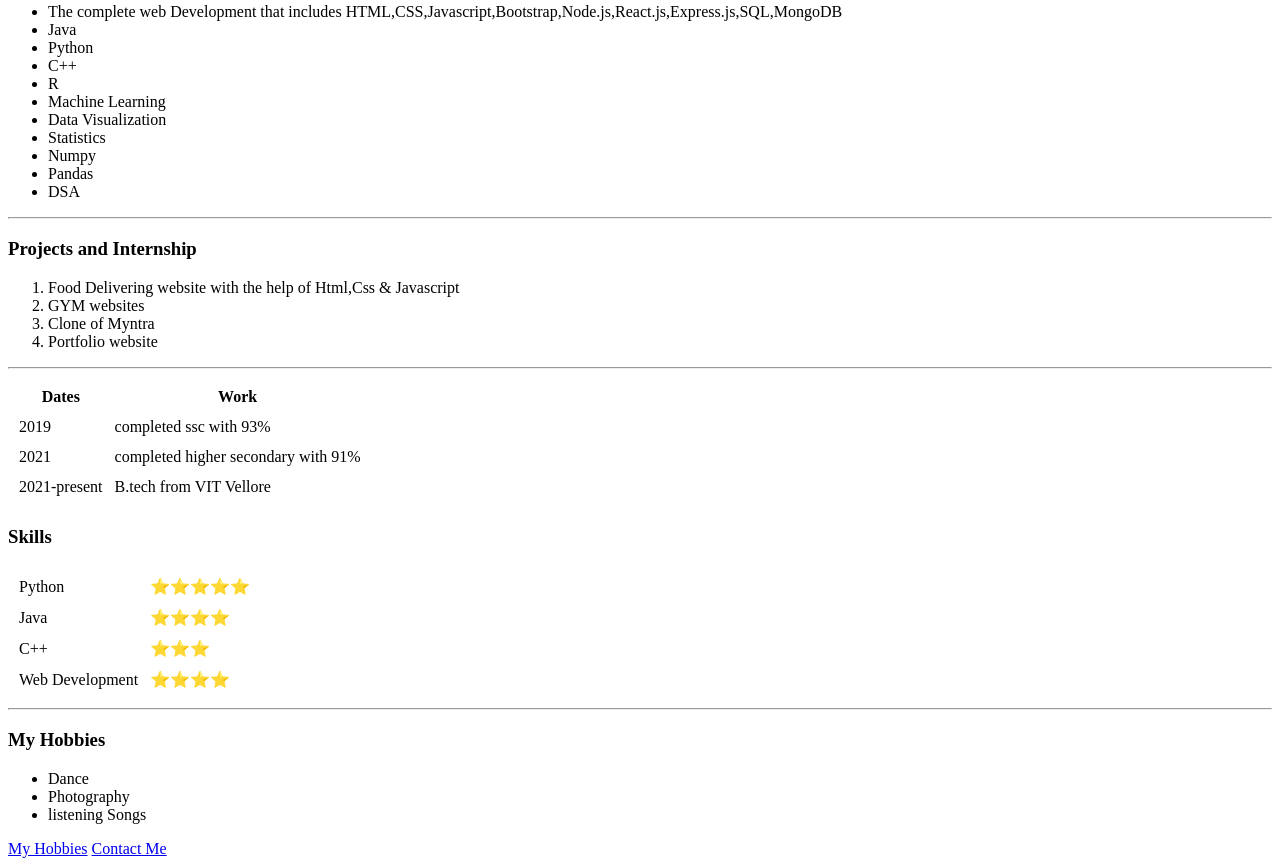
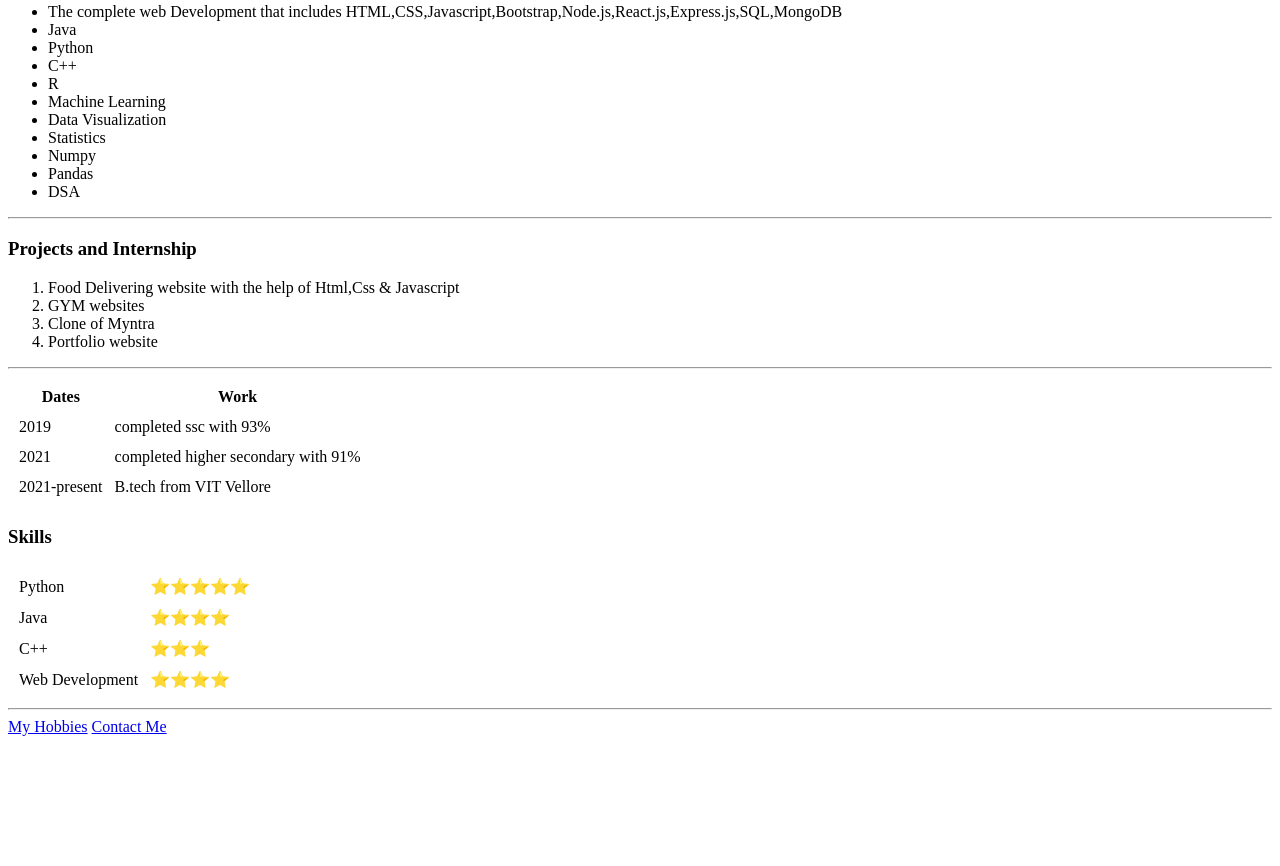
Before and after one commit to rounaksonthalia/cv, a plain HTML site: page index.html in a window 1280 px wide. Shown: the part 386-1252 px from the top of the page. After the commit the page ends 1130 px from the top, so only its background shows below. Drawn offline with Linux system fonts and the light colour scheme.

Commit message:
hobbies is modified

```diff
--- a/index.html
+++ b/index.html
@@ -90,12 +90,6 @@
         </tr>
     </table>
     <hr>
-    <h3>My Hobbies</h3>
-    <ul>
-        <li>Dance</li>
-        <li>Photography</li>
-        <li>listening Songs</li>
-    </ul>
     <a href="hobbies.html">My Hobbies</a>
 
     <a href="contact-me.html">Contact Me</a>
```
